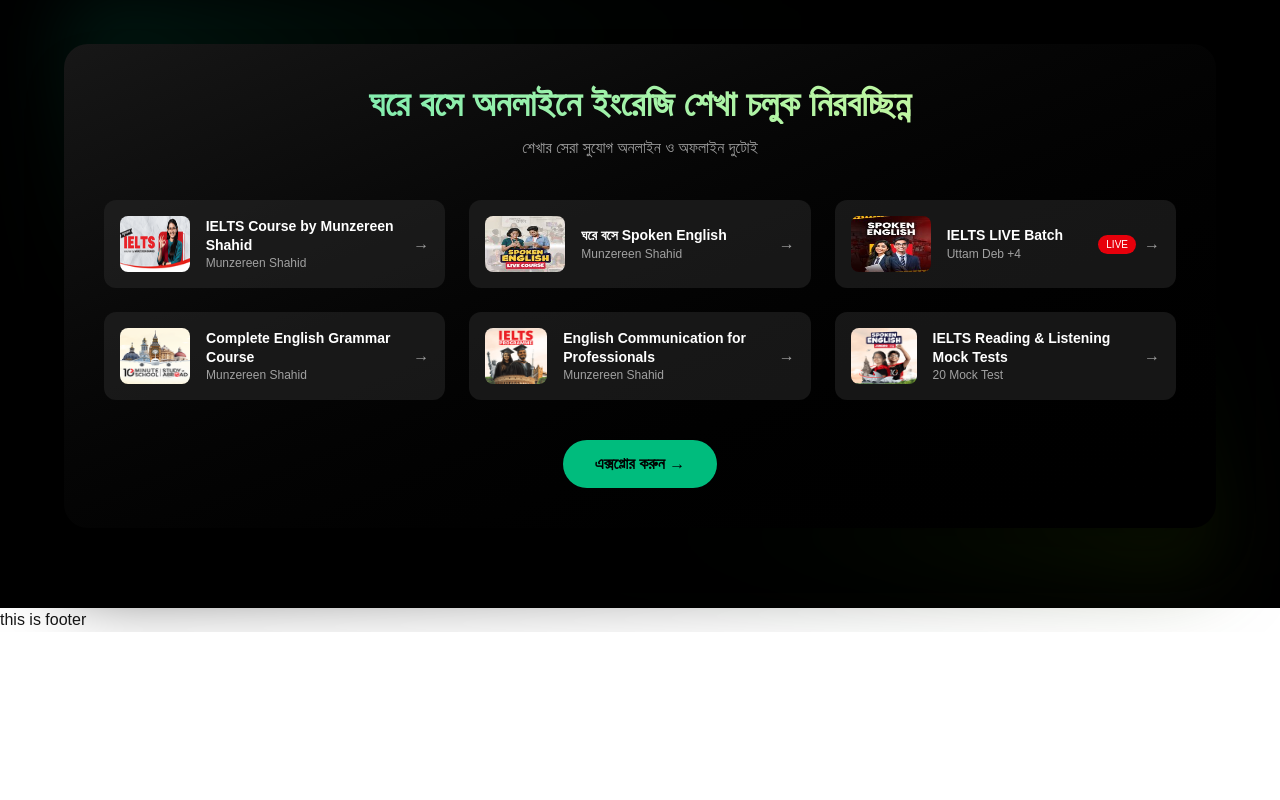
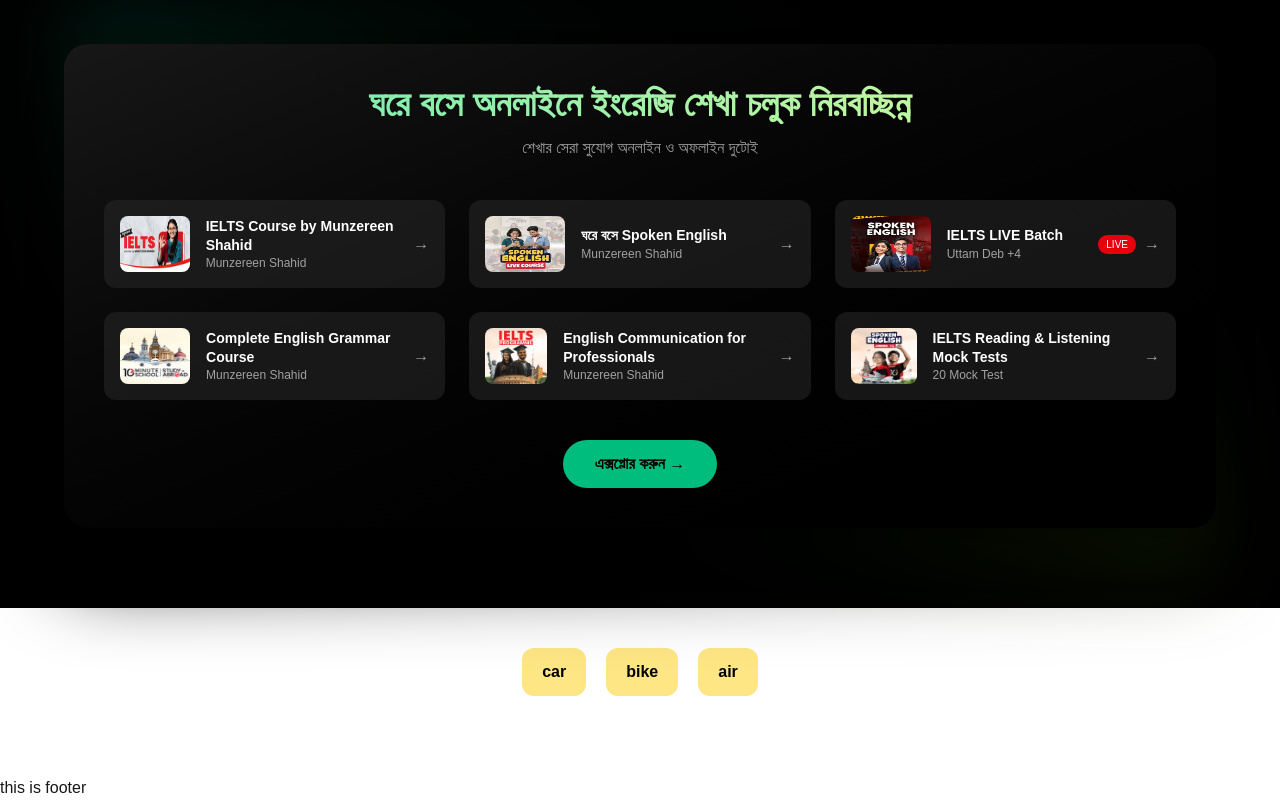
Before and after one commit to MD-SAZZAD-HOSSEN-272/10-menitues-school, a Next.js app: page / in a window 1280 px wide. Shown: the part 1452-2252 px from the top of the page. Before the commit the page ends 2084 px from the top, so only its background shows below. Built offline with nearby package versions, Linux system fonts and the light colour scheme.

Commit message:
added some logic for practice perpace

```diff
--- /dev/null
+++ b/src/app/Components/TrySomethink.jsx
@@ -0,0 +1,31 @@
+
+"use client";
+
+import { useState } from "react";
+
+const TrySomethink = () => {
+
+    const [selected, setSelected] = useState('')
+    const handleSelection = (item) => {
+        console.log(item);
+        setSelected(item)
+    }
+
+
+  return (
+    <div>
+      <div className="flex mt-10 gap-5 w-full items-center text-center justify-center">
+        <button onClick={() =>handleSelection('car')} className="bg-amber-200 py-3 px-5 rounded-xl text-black font-bold cursor-pointer hover:bg-amber-500 active:bg-amber-800">car</button>
+        <button onClick={() =>handleSelection('bike')} className="bg-amber-200 py-3 px-5 rounded-xl text-black font-bold cursor-pointer hover:bg-amber-500 active:bg-amber-800">bike</button>
+        <button onClick={() =>handleSelection('plane')} className="bg-amber-200 py-3 px-5 rounded-xl text-black font-bold cursor-pointer hover:bg-amber-500 active:bg-amber-800">air</button>
+      </div>
+      <div className="grid grid-cols-1 gap-5 items-center justify-center mt-20">
+        <img className={`w-56 rounded-xl mx-auto ${selected === 'car' ? 'visible' : 'hidden'}`} src="https://img.freepik.com/free-psd/black-isolated-car_23-2151852894.jpg?semt=ais_hybrid&w=740&q=80" alt="" />
+        <img className={`w-56 rounded-xl mx-auto ${selected === 'bike' ? 'visible' : 'hidden'}`} src="https://shop.yamaha-motor-india.com/cdn/shop/files/METALLIC_SILVER_CYAN_1200x.webp?v=1754026443" alt="" />
+        <img className={`w-56 rounded-xl mx-auto ${selected === 'plane' ? 'visible' : 'hidden'}`} src="https://assets.aboutamazon.com/dims4/default/1f82ece/2147483647/strip/true/crop/2548x1434+1+0/resize/2640x1486!/quality/90/?url=https%3A%2F%2Famazon-blogs-brightspot.s3.amazonaws.com%2Fd0%2Fa2%2F40ea55214df78a534364fb9c100f%2Fabout-amazon-feature-feature001-amazon-amazonair-zsc-9925-copy-2550x1434.jpg" alt="" />
+      </div>
+    </div>
+  );
+};
+
+export default TrySomethink;
--- a/src/app/page.js
+++ b/src/app/page.js
@@ -4,6 +4,7 @@
 import StudyPrograms from "./Components/StudyPrograms";
 import EnglishCoursesSection from "./Components/EnglishCoursesSection";
 import EnglishCoursesHero from "./Components/EnglishCoursesHero";
+import TrySomethink from "./Components/TrySomethink";
 
 export default function Home() {
   return (
@@ -20,6 +21,9 @@
           <section>
             <EnglishCoursesHero></EnglishCoursesHero>
           </section>
+          <section>
+            <TrySomethink></TrySomethink>
+          </section>
       </main>
       <footer>
         this is footer
```
